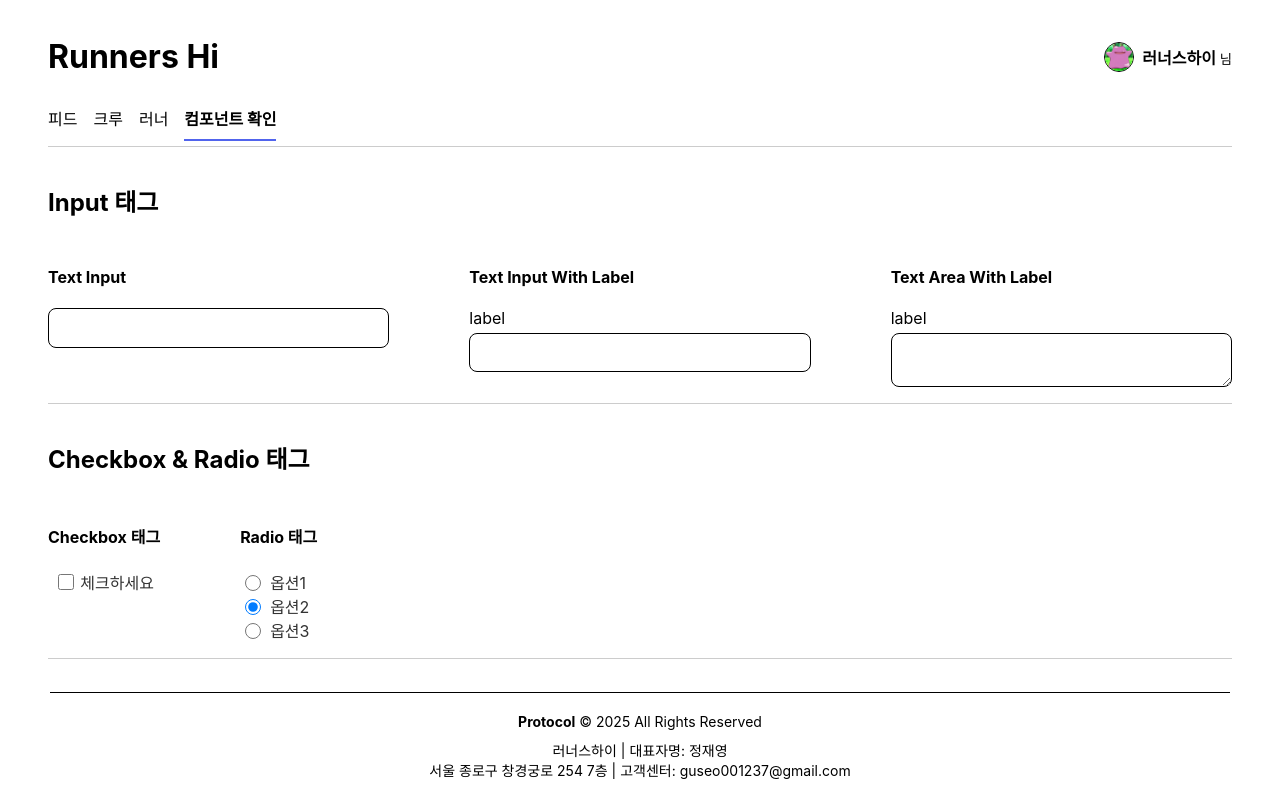
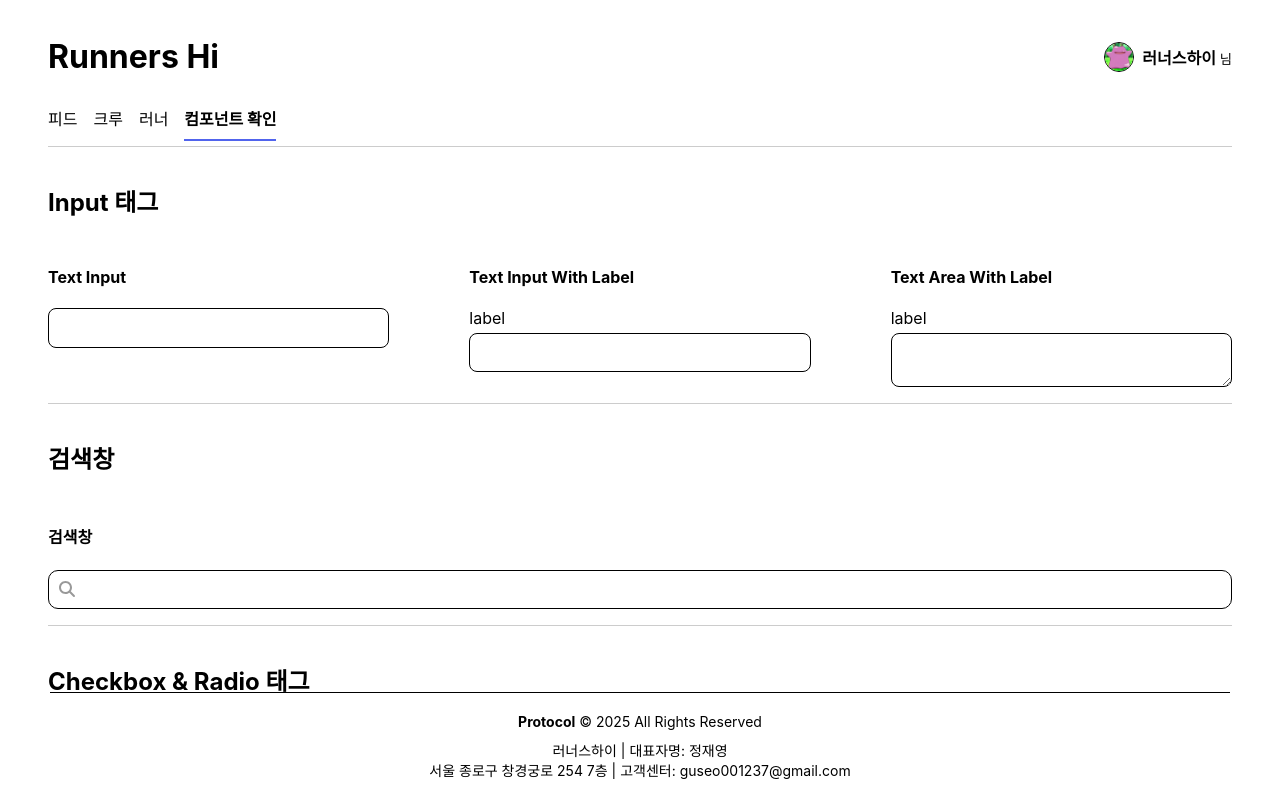
Before and after one commit to RocketDDan/frontend, a React (Create React App) app: page /component in a window 1280 px wide. Built offline with nearby package versions, Linux system fonts and the light colour scheme; no server answers.

Commit message:
fix: 컴포넌트 페이지 수정

```diff
--- a/src/page/ComponentPage.jsx
+++ b/src/page/ComponentPage.jsx
@@ -1,21 +1,19 @@
 import { TextAreaWithLabel, TextInput, TextInputWithLabel } from "../components/base/Input";
+import { SearchBar } from "../components/search_bar/SearchBar";
 import { BasicCheckbox } from "../components/base/Checkbox";
+import { BasicRadio } from "../components/base/Radio";
+import { BasicSelect } from "../components/base/Select";
 import { FeedProfileImage, CrewProfileImage, MemberProfileImage } from "../components/profile/ProfileImage";
 import { PrimaryBigButton, PrimaryButton, SecondaryBigButton, SecondaryButton } from "../components/base/Button";
 import { BasicTable, TableWithNoLine } from "../components/base/Table";
 import { SquareFeed } from "../components/feed/SquareFeed";
 
 import MetamongImage from "../assets/images/metamong.jpeg"
-import Coffee from '../example/Coffee';
-import Number from "../example/Number";
-import { BasicRadio } from "../components/base/Radio";
-import Select from "../example/Select";
-import { BasicSelect } from "../components/base/Select";
-import Calculate from "../example/Calculate";
+
 
 const HomePage = () => {
     return (
-        <div>
+        <div style={{ width: '100%' }}>
             <div style={{
                 textAlign: "start",
                 display: "flex",
@@ -36,6 +34,17 @@ const HomePage = () => {
                     <div style={{ flex: '1' }}>
                         <h4>Text Area With Label</h4>
                         <TextAreaWithLabel />
+                    </div>
+                </div>
+                <hr style={{ border: "none", borderBottom: "1px solid #ccc", margin: "8px 0" }} />
+
+
+                {/* SearchBar */}
+                <h2>검색창</h2>
+                <div style={{ display: 'flex', justifyContent: 'start', gap: '5rem' }}>
+                    <div style={{ flex: '1' }}>
+                        <h4>검색창</h4>
+                        <SearchBar />
                     </div>
                 </div>
                 <hr style={{ border: "none", borderBottom: "1px solid #ccc", margin: "8px 0" }} />
@@ -155,12 +164,6 @@ const HomePage = () => {
                     <SquareFeed url={MetamongImage} />
                 </div>
                 <hr style={{ border: "none", borderBottom: "1px solid #ccc", margin: "8px 0" }} />
-
-                {/* 예제 */}
-                <Coffee />
-                <Number />
-                <Select fruit='apple' />
-                <Calculate/>
             </div>
         </div>
     )
```
